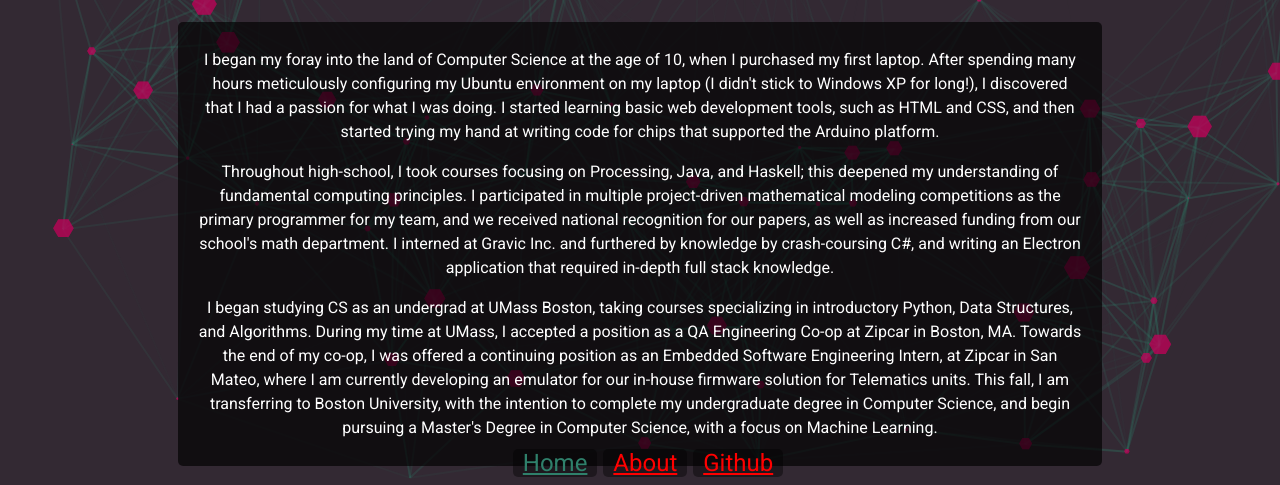
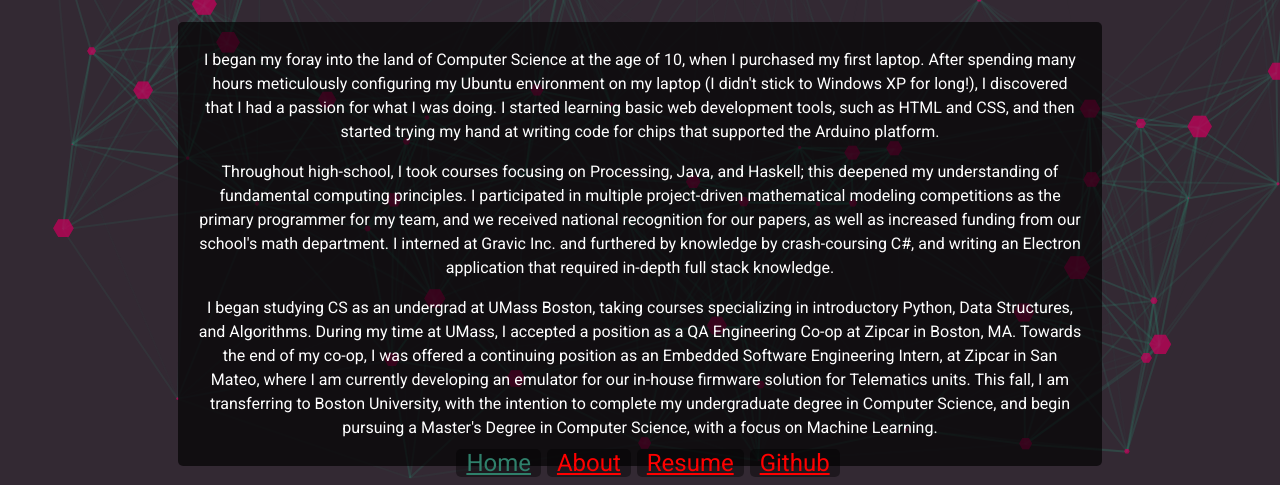
Before and after one commit to avatarneil/avatarneil.github.io.old, a plain HTML site: page about.html in a window 1280 px wide. Shown: the part 315-800 px from the top of the page. Drawn offline with nearby package versions, Linux system fonts and the light colour scheme.

Commit message:
Added resume

```diff
--- a/about.html
+++ b/about.html
@@ -50,6 +50,9 @@
                 <a href="about.html"> About </a>
             </li>
             <li>
+                <a href="resume.pdf"> Resume </a>
+            </li>
+            <li>
                 <a href="https://www.github.com/avatarneil"> Github </a>
             </li>
         </ul>
```
Also changed, not shown: index.html (+3 -0 lines), 1 other file.
